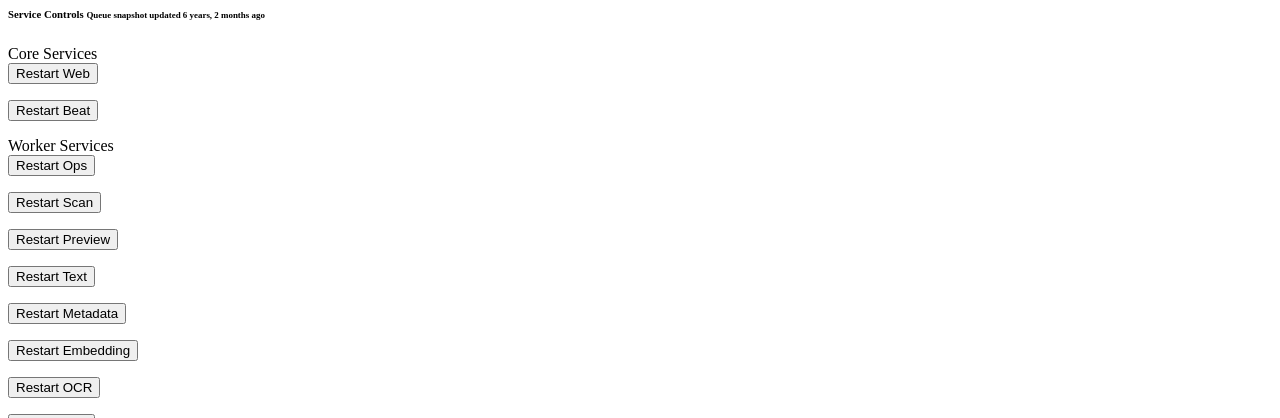
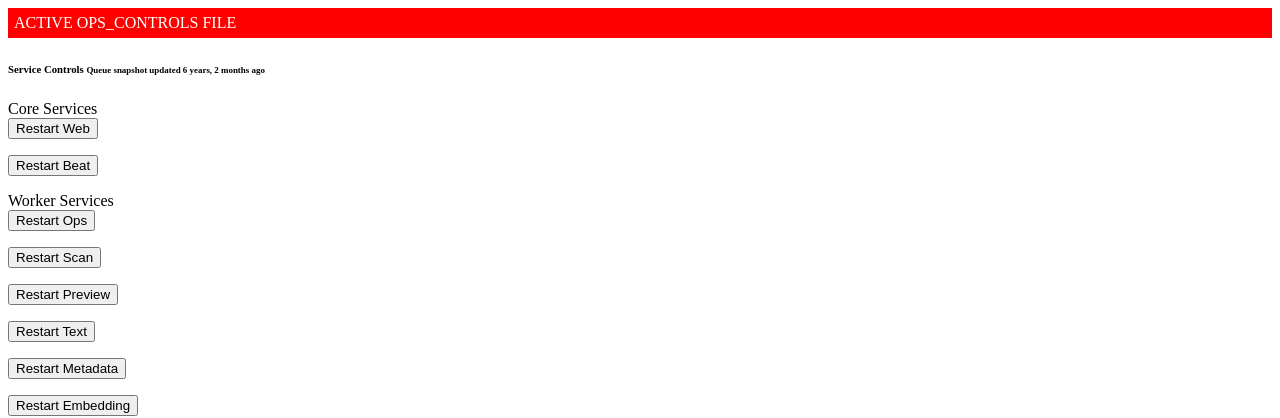
Before and after one commit to hammsbeerman/ai-imaging, a Django app: template templates/indexer/ops_controls.html in a window 1280 px wide. Shown: the top 418 px of the page. Run offline with Django 5.2, Linux system fonts and the light colour scheme; the template is opened without the code that fills it: most values are stand-ins (such as "Sample title", 1, 10 or a date in 2020).

Commit message:
file check

```diff
--- a/templates/indexer/ops_controls.html
+++ b/templates/indexer/ops_controls.html
@@ -1,3 +1,6 @@
+<div style="background:red;color:white;padding:6px;">
+  ACTIVE OPS_CONTROLS FILE
+</div>
 <div class="row g-4 mt-1">
   <div class="col-12 col-xl-5">
     <h6 class="mb-3 d-flex justify-content-between align-items-center">
```
